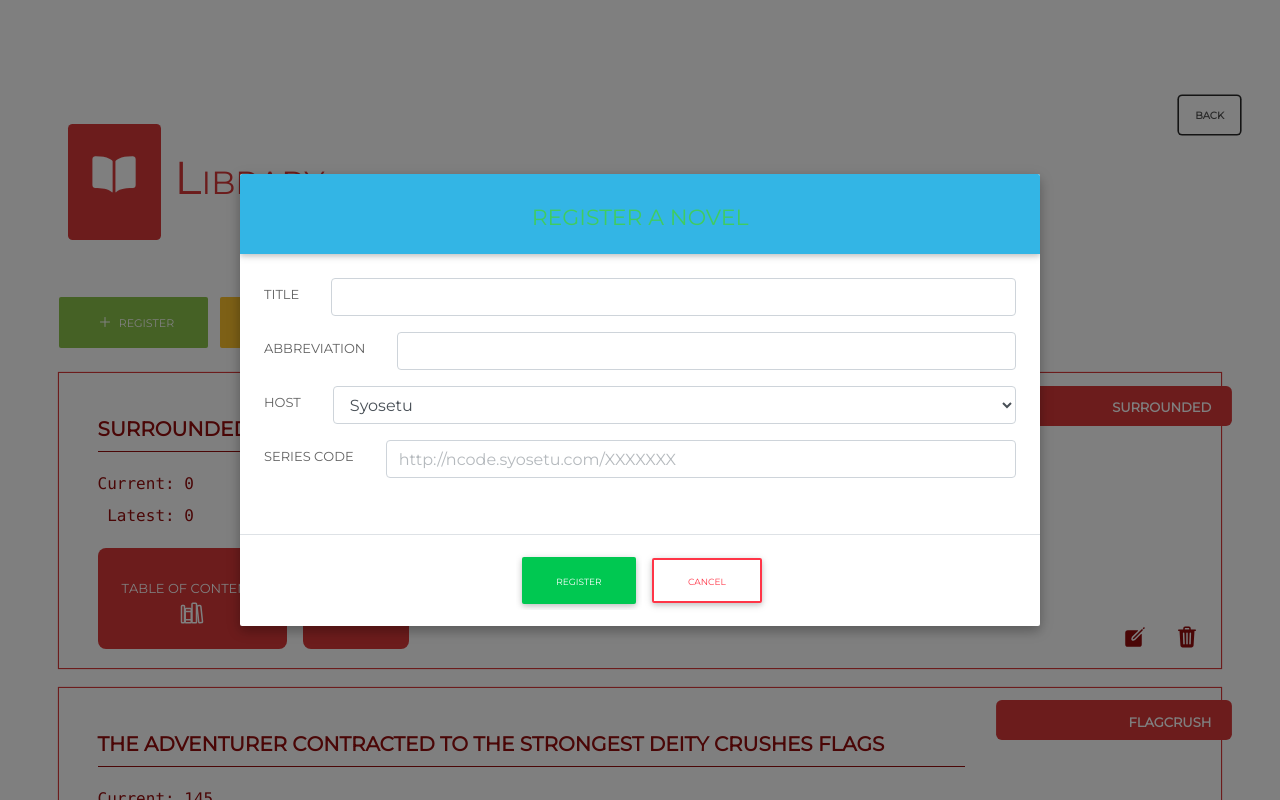
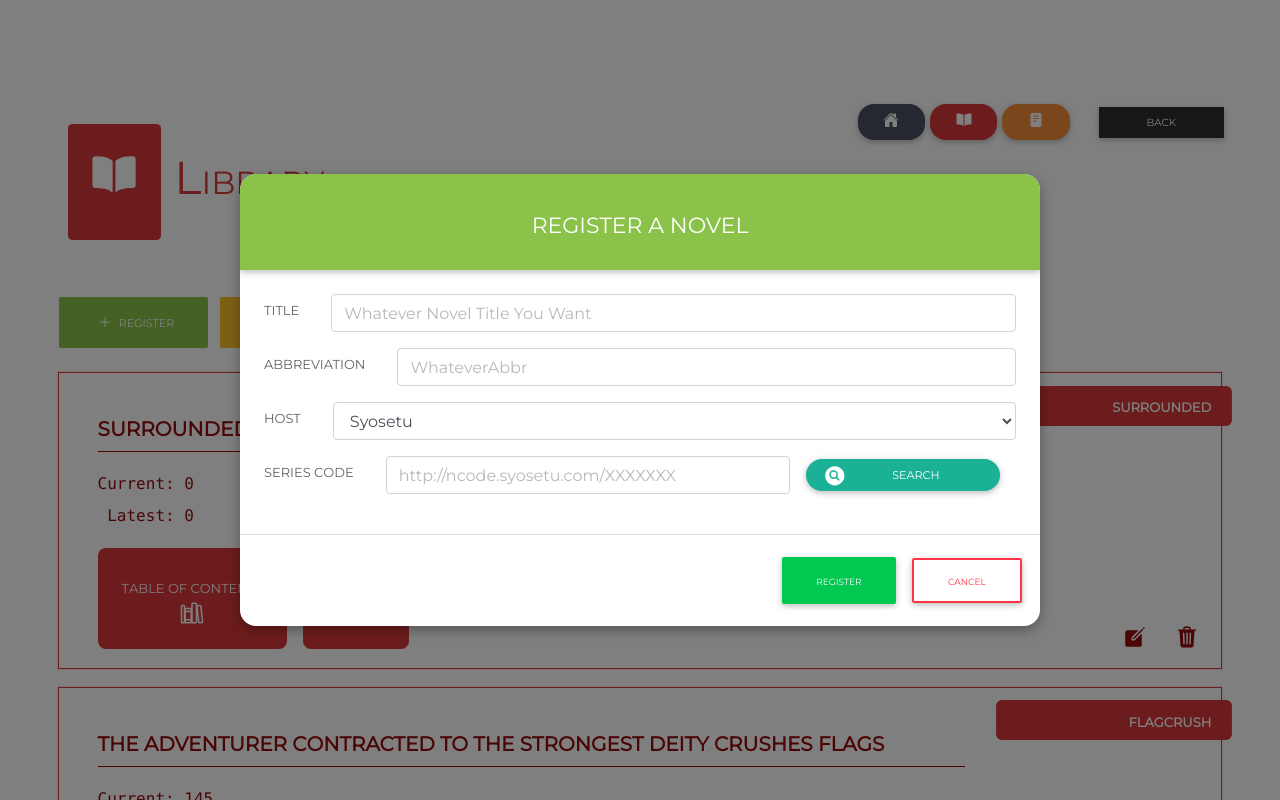
Before and after one commit to tahmidk/wn-customtrans, a Flask app: page /library in a window 1280 px wide, after a click on "REGISTER". Run offline with Flask 2, Linux system fonts and the light colour scheme; data comes from the database, SQL or seed files in the repository; both versions use the stored data as it was after the commit; some libraries are stand-ins or nearby versions.

Commit message:
General stylings update and QOL
- Updated stylings for better user experience and prettier frontend aesthetics
- QOL improvement, converted link redirect UI buttons to anchors for convenience of the user
- Implemented navigation superpanel to make it easier to navigate between pages
- Introduced max length (100) to inline user comments extracted from the user dictionary
- Fixed some major visual issues caused by introduction of MDB

```diff
--- a/app/forms.py
+++ b/app/forms.py
@@ -66,7 +66,13 @@ class RegisterNovelForm(FlaskForm):
 	# Submit form
 	submit = SubmitField('Register', )
 
-	# Custom validator for series code
+	# Custom validator for title
+	def validate_title(self, title):
+		series_entry = SeriesTable.query.filter_by(title=title.data).first()
+		if series_entry is not None:
+			raise ValidationError("This title is already taken by another series")
+
+	# Custom validator for abbreviation
 	def validate_abbr(self, abbr):
 		if abbr.data == COMMON_DICT_ABBR:
 			raise ValidationError("The abbreviation \'%s\' is illegal" % abbr.data)
@@ -93,7 +99,7 @@ class RegisterNovelForm(FlaskForm):
 			raise ValidationError("%s does not exist" % mono(url))
 		# Some error has occurred
 		except Exception as e:
-			raise ValidationError("No response from <pre class=\"errurl\">%s</pre>. Try again later" % url)
+			raise ValidationError("No response from %s. Try again later" % mono(url))
 
 class EditNovelForm(FlaskForm):
 	'''
--- a/app/static/main.css
+++ b/app/static/main.css
@@ -146,30 +146,6 @@ input[type=number] {
   border-radius: 0.1em;
   font-size: 2em;
 }
-.back_button{
-  position: absolute;
-  right: 0;
-  top: 0;
-  width: fit-content;
-  padding: 0.5rem 1rem;
-  box-shadow: 0 0 0 0.1rem var(--back_btn_color);
-  border-radius: 0.2rem;
-  font-size: 0.9rem;
-  font-variant: all-petite-caps;
-  font-weight: bold;
-  cursor: pointer;
-
-  /* Make it unselectable */
-  user-select: none;
-  -moz-user-select: none;
-  -khtml-user-select: none;
-  -webkit-user-select: none;
-  -o-user-select: none;
-}
-.back_button:hover{
-  background: var(--back_btn_color);
-  color: #fff;
-}
 .menu_button{
   width: 100%;
   height: 100%;
@@ -199,11 +175,11 @@ input[type=number] {
 .menu_button_small{
   font-size: 4rem;
 }
-.btn-cust{
+.btn_cust{
   font-variant: all-small-caps;
 }
-.modal-cust{
-  border-radius: 1rem;
+.modal_cust{
+  border-radius: 1rem !important;
   overflow: hidden;
 }
 .modal_header_cust{
@@ -272,6 +248,48 @@ input[type=number] {
 }
 .spinner_cust{
   display: none;
+}
+
+/*--------------------------[ Super navpanel stuff ]-------------------*/
+.super_navpanel{
+  position: absolute;
+  right: 0;
+  top: 0;
+  width: fit-content;
+  padding: 0.5rem 1rem;
+  color: #fff;
+
+  /* Make it unselectable */
+  user-select: none;
+  -moz-user-select: none;
+  -khtml-user-select: none;
+  -webkit-user-select: none;
+  -o-user-select: none;
+}
+.super_navpanel_btn{
+  color: #fff !important;
+  margin: 0;
+  border-radius: 1rem;
+}
+.super_navpanel_btn:hover{
+  filter: brightness(1.1);
+}
+.super_navpanel_btn ion-icon{
+  font-size: 1rem !important;
+}
+#super_navpanel_home_btn{
+  background: #4a5163;
+}
+#super_navpanel_library_btn{
+  background: var(--library_color_primary);
+}
+#super_navpanel_dictionary_btn{
+  background: var(--dictionary_color_primary);
+}
+#super_navpanel_back_btn{
+  padding: 0.5rem 3rem;
+  margin-left: 1.5rem;
+  border-radius: 0 !important;
 }
 
 /*--------------------------[ Main Page Stylings ]----------------------*/
@@ -561,37 +579,40 @@ section.section_library{
 }
 
 
+.modal_cust{
+  color: #fff;
+}
+
 /*----------------------[ Register Novel Modal stylings ]----------------------*/
-.register_novel_modal_cust{
-  border: 1px solid var(--register_novel_modal_color);
-  border-left: 0.5rem solid var(--register_novel_modal_color);
-}
-.register_novel_header{
-  color: var(--register_novel_modal_color);
+#register_novel_header{
+  background: var(--register_novel_modal_color);
 }
 #register_novel_spinner{
   color: var(--register_novel_modal_color) !important;
 }
+#host_search_engine_btn{
+  display: flex;
+  width: 20rem;
+  height: 2rem;
+  margin: auto 1rem;
+  padding: 0.2rem 1rem;
+  color: #fff;
+  background: #1ab196;
+  font-size: 1.6rem;
+  border-radius: 2rem;
+}
 
 /*----------------------[ Edit Novel Modal stylings ]----------------------*/
-.edit_modal_cust{
-  border: 1px solid var(--edit_novel_modal_color);
-  border-left: 0.5rem solid var(--edit_novel_modal_color);
-}
-.edit_novel_header{
-  color: var(--edit_novel_modal_color);
+#edit_novel_header{
+  background: var(--edit_novel_modal_color);
 }
 #edit_novel_spinner{
   color: var(--edit_novel_modal_color) !important;
 }
 
 /*----------------------[ Remove Novel Modal stylings ]----------------------*/
-.remove_modal_cust{
-  border: 1px solid var(--remove_novel_modal_color_primary);
-  border-left: 0.5rem solid var(--remove_novel_modal_color_primary);
-}
-.remove_novel_header{
-  color: #fff;
+#remove_novel_header{
+  background: var(--remove_novel_modal_color_primary);
 }
 #remove_novel_spinner{
   color: var(--remove_novel_modal_color_primary) !important;
@@ -708,6 +729,7 @@ section.section_library{
   border-bottom: 1px solid #d2d2d2;
 }
 .superpanel_menu_btn{
+  color: #fff !important;
   margin: auto 0.2rem;
   font-variant: all-petite-caps;
   font-size: 1rem;
@@ -754,6 +776,16 @@ section.section_library{
 }
 #chapter_toolbelt_south{
   margin-top: 5rem;
+}
+.chapter_toolbelt_btn {
+  height: fit-content;
+  padding: 1rem;
+  color: #fff !important;
+  z-index: 0 !important;
+  box-shadow: none !important;
+}
+.chapter_toolbelt_btn:hover{
+  filter: brightness(1.1);
 }
 .content_title_div{
   border-top: 1px solid #9a9a9a;
@@ -814,7 +846,6 @@ section.section_library{
   color: #fff;
   background-color: var(--chapter_day_night_toggle_btn_color);
   border-color: var(--chapter_day_night_toggle_btn_color);
-  box-shadow: none !important;
 }
 .chapter_day_night_toggle_btn:hover{
   filter: brightness(1.2);
--- a/app/static/wn_customtrans.js
+++ b/app/static/wn_customtrans.js
@@ -35,12 +35,13 @@ function setupModalForm(btn_id, modal_id, form_id, flashpanel){
 	$(btn_id).click(function (event) {
 		event.preventDefault();
 		// Make spinner visible
-		$(btn_id).prev().css("display", "block");
+		var modal_spinner = $(btn_id).parent().prev();
+		modal_spinner.css("display", "block");
 
 		// Make a post request to the route responsible for handling the form's backend
 		var url = $(form_id)[0].action;
 		$.post(url, data=$(form_id).serialize(), function(data) {
-			$(btn_id).prev().css("display", "none");
+			modal_spinner.css("display", "none");
 			if (data.status == 'ok') {
 				$(modal_id).modal('hide');
 				location.reload();
--- a/app/templates/library.html
+++ b/app/templates/library.html
@@ -1,5 +1,6 @@
 {% from "series_entry.html" import series_entry %}
 {% from "flash_alert.html" import flash_alert %}
+{% from "super_navpanel.html" import super_navpanel %}
 {% from "modals/register_novel.html" import register_novel_modal %}
 {% from "modals/edit_novel.html" import edit_novel_modal %}
 {% from "modals/remove_novel.html" import remove_novel_modal %}
@@ -9,7 +10,7 @@
 	<section class="section_library">
 		<!-- Back button -->
 		{% if back_href is defined %}
-			<div class="back_button" onclick="location.href='{{back_href}}'"> Back </div>
+			{{super_navpanel(back_href)}}
 		{% endif%}
 
 		<!-- Set up the modals needed for this  -->
--- a/app/templates/modals/edit_novel.html
+++ b/app/templates/modals/edit_novel.html
@@ -2,16 +2,16 @@
 <div class="modal fade" id="edit_modal_push" tabindex="-1" role="dialog" aria-labelledby="exampleModalLabel" aria-hidden="true">
   <div class="modal-dialog modal-dialog-centered modal-lg modal-notify modal-info" role="document">
     <!-- Modal Form Content-->
-    <form class="modal-content text-center modal-cust edit_modal_cust" id="edit_novel_form" action="{{ url_for('library_edit_novel', series_code='UNDEF') }}">
+    <form class="modal-content text-center modal_cust edit_modal_cust" id="edit_novel_form" action="{{ url_for('library_edit_novel', series_code='UNDEF') }}">
       <!--Modal Header-->
-      <div class="modal-header d-flex justify-content-center">
-        <p class="modal_header_cust edit_novel_header"> Edit this Novel </p>
+      <div class="modal-header modal_header_cust d-flex justify-content-center" id="edit_novel_header">
+        <p style="margin: 0.5rem 0"> Edit this Novel </p>
       </div>
 
       <!--Modal Body-->
       <div class="modal-body modal_body_cust">
           {{ form.hidden_tag() }}
-          <fieldset class="form-group">
+          <fieldset class="form-group" style="margin: 0">
             <div class="form-group form_group_cust">
               {{ form.title.label(class="form-control-label label_cust") }}
               <div class="form_input_div">
@@ -28,12 +28,12 @@
       </div>
 
       <!--Modal Footer-->
-      <div class="modal-footer flex-center">
+      <div class="modal-footer flex">
         <div class="spinner-border text-success mx-3 spinner_cust" role="status" id="edit_novel_spinner">
           <span class="sr-only"></span>
         </div>
-        {{ form.submit(class="btn btn-success btn-cust", id="edit_novel_submit_btn") }}
-        <button class="btn btn-outline-danger btn-cust" data-dismiss="modal"> Cancel </button>
+        {{ form.submit(class="btn btn-success btn_cust", id="edit_novel_submit_btn") }}
+        <button class="btn btn-outline-danger btn_cust" data-dismiss="modal"> Cancel </button>
       </div>
 
     </form>
--- a/app/templates/modals/register_novel.html
+++ b/app/templates/modals/register_novel.html
@@ -2,26 +2,26 @@
 <div class="modal fade" id="register_novel_modal_push" tabindex="-1" role="dialog" aria-labelledby="exampleModalLabel" aria-hidden="true">
   <div class="modal-dialog modal-dialog-centered modal-lg modal-notify modal-info" role="document">
     <!-- Modal Form Content-->
-    <form class="modal-content text-center modal-cust register_novel_modal_cust" id="register_novel_form" action="{{ url_for('library_register_novel') }}">
+    <form class="modal-content text-center modal_cust register_novel_modal_cust" id="register_novel_form" action="{{ url_for('library_register_novel') }}">
       <!--Modal Header-->
-      <div class="modal-header d-flex justify-content-center">
-        <p class="modal_header_cust register_novel_header"> Register a Novel </p>
+      <div class="modal-header light-green modal_header_cust d-flex justify-content-center" id="register_novel_header">
+        <p style="margin: 0.5rem 0"> Register a Novel </p>
       </div>
 
       <!--Modal Body-->
       <div class="modal-body modal_body_cust">
           {{ form.hidden_tag() }}
-          <fieldset class="form-group">
+          <fieldset class="form-group" style="margin: 0">
             <div class="form-group form_group_cust">
               {{ form.title.label(class="form-control-label label_cust") }}
               <div class="form_input_div">
-                {{ form.title(class="form-control input_cust") }}
+                {{ form.title(class="form-control input_cust", placeholder="Whatever Novel Title You Want") }}
               </div>
             </div>
             <div class="form-group form_group_cust">
               {{ form.abbr.label(class="form-control-label label_cust") }}
               <div class="form_input_div">
-                {{ form.abbr(class="form-control input_cust") }}
+                {{ form.abbr(class="form-control input_cust", placeholder="WhateverAbbr") }}
               </div>
             </div>
             <div class="form-group form_group_cust">
@@ -35,17 +35,21 @@
               <div class="form_input_div">
                 {{ form.series_code(class="form-control input_cust", placeholder="http://ncode.syosetu.com/XXXXXXX") }}
               </div>
+              <button type="button" class="btn" id="host_search_engine_btn" title="Go to this host's search engine">
+                <ion-icon name="search-circle"></ion-icon>
+                <div style="font-size: 0.7rem; margin: auto;"> Search </div>
+              </button>
             </div>
           </fieldset>
       </div>
 
       <!--Modal Footer-->
-      <div class="modal-footer flex-center">
+      <div class="modal-footer flex">
         <div class="spinner-border text-success mx-3 spinner_cust" role="status" id="register_novel_spinner">
           <span class="sr-only"></span>
         </div>
-        {{ form.submit(class="btn btn-success btn-cust", id="register_novel_submit_btn") }}
-        <button class="btn btn-outline-danger btn-cust" data-dismiss="modal"> Cancel </button>
+        {{ form.submit(class="btn btn-success btn_cust", id="register_novel_submit_btn") }}
+        <button class="btn btn-outline-danger btn_cust" data-dismiss="modal"> Cancel </button>
       </div>
 
     </form>
--- a/app/templates/modals/remove_novel.html
+++ b/app/templates/modals/remove_novel.html
@@ -2,19 +2,19 @@
 <div class="modal fade" id="remove_modal_push" tabindex="-1" role="dialog" aria-labelledby="exampleModalLabel" aria-hidden="true">
   <div class="modal-dialog modal-dialog-centered modal-lg modal-notify modal-info" role="document">
     <!-- Modal Form Content-->
-    <form class="modal-content text-center modal-cust remove_modal_cust" id="remove_novel_form" action="{{ url_for('library_remove_novel', series_code='UNDEF') }}">
+    <form class="modal-content text-center modal_cust remove_modal_cust" id="remove_novel_form" action="{{ url_for('library_remove_novel', series_code='UNDEF') }}">
       <!--Modal Header-->
-      <div class="modal-header d-flex justify-content-center bg-danger">
-        <p class="modal_header_cust remove_novel_header"> Remove this Novel </p>
+      <div class="modal-header modal_header_cust d-flex justify-content-center" id="remove_novel_header">
+        <p style="margin: 0.5rem 0"> Remove this Novel </p>
       </div>
 
       <!--Modal Body-->
       <div class="modal-body modal_body_cust">
           {{ form.hidden_tag() }}
-          <div class="form-group">
+          <div class="form-group" style="margin: 0">
             <div class="text-danger text-center remove_warning_div">
               <ion-icon name="warning-outline"></ion-icon>
-              This action cannot be reversed! You will need to re-register this novel by its code!
+              This action cannot be reversed! You will need to re-register this novel by its host and code!
             </div>
             <div style="display: flex; flex-direction: column;">
               {{ form.opt_keep_dict.label(class="form-control-label") }}
@@ -24,12 +24,12 @@
       </div>
 
       <!--Modal Footer-->
-      <div class="modal-footer flex-center">
+      <div class="modal-footer flex">
         <div class="spinner-border text-success mx-3 spinner_cust" role="status" id="remove_novel_spinner">
           <span class="sr-only"></span>
         </div>
-        {{ form.submit(class="btn btn-danger btn-cust", id="remove_novel_submit_btn") }}
-        <button class="btn btn-outline-danger btn-cust" data-dismiss="modal"> Cancel </button>
+        {{ form.submit(class="btn btn-danger btn_cust", id="remove_novel_submit_btn") }}
+        <button class="btn btn-outline-danger btn_cust" data-dismiss="modal"> Cancel </button>
       </div>
 
     </form>
--- a/app/templates/series_toc.html
+++ b/app/templates/series_toc.html
@@ -1,3 +1,4 @@
+{% from "super_navpanel.html" import super_navpanel %}
 {% from "flash_alert.html" import flash_alert %}
 
 {% extends 'general_layout.html' %}
@@ -5,7 +6,7 @@
 	<section class="section_toc">
 		<!-- Back button -->
 		{% if back_href is defined %}
-			<div class="back_button" onclick="location.href='{{back_href}}'"> Back </div>
+			{{super_navpanel(back_href)}}
 		{% endif%}
 
 		<!-- Main content -->
--- /dev/null
+++ b/app/templates/super_navpanel.html
@@ -0,0 +1,20 @@
+{% macro super_navpanel(back_href) %}
+	<div class="super_navpanel">
+		<a role="button" class="btn btn-sm super_navpanel_btn" id="super_navpanel_home_btn"
+			href="{{url_for('index')}}">
+			<ion-icon name="home"></ion-icon>
+		</a>
+		<a role="button" class="btn btn-sm super_navpanel_btn" id="super_navpanel_library_btn"
+			href="{{url_for('library')}}">
+			<ion-icon name="book"></ion-icon>
+		</a>
+		<a role="button" class="btn btn-sm super_navpanel_btn" id="super_navpanel_dictionary_btn"
+			href="{{url_for('dictionaries')}}">
+			<ion-icon name="reader"></ion-icon>
+		</a>
+		<a role="button" class="btn btn-elegant btn-sm super_navpanel_btn" id="super_navpanel_back_btn"
+			href="{{back_href}}" style="border-radius: 0 !important; margin-left: 1.5rem">
+			<span> Back </span>
+		</a>
+	</div>
+{% endmacro %}
```
Also changed, not shown: app/scripts/dictionary.py (+6 -2 lines), app/templates/chapter.html (+9 -9 lines), app/templates/dictionary.html (+8 -6 lines), app/wnct_database.db.
